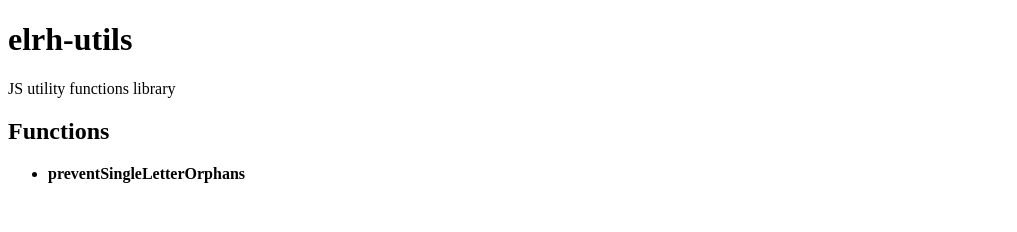
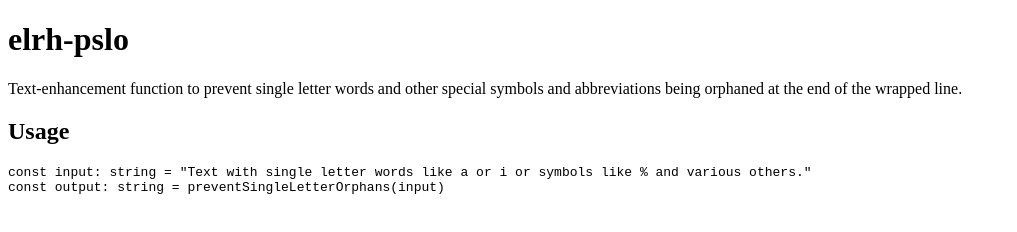
Before and after one commit to AloisSeckar/elrh-pslo, a website built with Vite: page index.html in a window 1280 px wide. Shown: the whole page, without its empty margins (0-1017 px from the left). Built offline with nearby package versions, Linux system fonts and the light colour scheme.

Commit message:
feat: rebrand to elrh-pslo

```diff
--- a/index.html
+++ b/index.html
@@ -4,14 +4,15 @@
     <meta charset="UTF-8" />
     <link rel="icon" type="image/svg+xml" href="/vite.svg" />
     <meta name="viewport" content="width=device-width, initial-scale=1.0" />
-    <title>elrh-utils</title>
+    <title>elrh-pslo</title>
   </head>
   <body>
-    <h1>elrh-utils</h1>
-    <p>JS utility functions library</p>
-    <h2>Functions</h2>
-    <ul>
-      <li><strong>preventSingleLetterOrphans</strong></li>
-    </ul>
+    <h1>elrh-pslo</h1>
+    <p>Text-enhancement function to prevent single letter words and other special symbols and abbreviations being orphaned at the end of the wrapped line.</p>
+    <h2>Usage</h2>
+    <pre>
+const input: string = "Text with single letter words like a or i or symbols like % and various others."
+const output: string = preventSingleLetterOrphans(input)
+    </pre>
   </body>
 </html>
--- a/package.json
+++ b/package.json
@@ -1,10 +1,10 @@
 {
-  "name": "elrh-utils",
-  "version": "0.2.7",
+  "name": "elrh-pslo",
+  "version": "1.0.0",
   "type": "module",
   "scripts": {
     "dev": "vite",
-    "build": "vitest run && tsc && vite build",
+    "build": "npm install && vitest run && tsc && vite build",
     "preview": "vite preview",
     "test": "vitest"
   },
--- a/src/main.ts
+++ b/src/main.ts
@@ -1,3 +1,35 @@
-// TEXT UTILS
+// TESTS: /test/preventSingleLetterOrphans.test.ts
 
-export { preventSingleLetterOrphans } from "./text/textUtils";
+// DESCRIPTION:
+// replace single-letter words from being left alone at the end of the line
+// this is especially important in Czech language, where it is considered a typography error
+// various other symbols and abbreviations are also covered
+// the list will eventually grow over the time
+
+export function preventSingleLetterOrphans (input: string): string {
+  if (input) {
+    // single-letter words (CS language)
+    // dual occurences
+    input = input.replace(/(\s\(?)([AIai])\s([ikosuvz])\s/g, '$1$2\xa0$3\xa0')
+    // single occurences
+    input = input.replace(/(\s\(?)([AIKOSUVZaikosuvz])\s/g, '$1$2\xa0')
+
+    // other special symbols
+    input = input.replace(' - ', ' -\xa0')
+    input = input.replace(' – ', ' –\xa0')
+    input = input.replace(' %', '\xa0%')
+    input = input.replace(' ‰', '\xa0‰')
+    // other special symbols (CS language)
+    input = input.replace(' č. ', ' č.\xa0') // abbreviation for "number"
+    input = input.replace(' Sb.', '\xa0Sb.') // abbreviation for "Collection of Laws" (common in legal texts)
+
+    // currency
+    input = input.replace(' Kč', '\xa0Kč')
+    input = input.replace(' €', '\xa0€')
+    // $ should be right before number - $50
+
+    // splitted numbers
+    input = input.replace(/(\\xa0)?(\d) (\d)/g, '$2\xa0$3')
+  }
+  return input
+}
--- a/src/text/textUtils.ts
+++ /dev/null
@@ -1,34 +0,0 @@
-// VERSION: 1.5.1
-// LAST UPDATE: 2024-01-14
-// DESCRIPTION:
-// replace single-letter words from being left alone at the end of the line
-// this is especially important in Czech language, where it is considered a typography error
-// TESTS: /test/text/preventSingleLetterOrphans.test.ts
-
-export function preventSingleLetterOrphans (input: string): string {
-  if (input) {
-    // single-letter words (CS language)
-    // dual occurences
-    input = input.replace(/(\s\(?)([AIai])\s([ikosuvz])\s/g, '$1$2\xa0$3\xa0')
-    // single occurences
-    input = input.replace(/(\s\(?)([AIKOSUVZaikosuvz])\s/g, '$1$2\xa0')
-
-    // other special symbols
-    input = input.replace(' - ', ' -\xa0')
-    input = input.replace(' – ', ' –\xa0')
-    input = input.replace(' %', '\xa0%')
-    input = input.replace(' ‰', '\xa0‰')
-    // other special symbols (CS language)
-    input = input.replace(' č. ', ' č.\xa0') // abbreviation for "number"
-    input = input.replace(' Sb.', '\xa0Sb.') // abbreviation for "Collection of Laws" (common in legal texts)
-
-    // currency
-    input = input.replace(' Kč', '\xa0Kč')
-    input = input.replace(' €', '\xa0€')
-    // $ should be right before number - $50
-
-    // splitted numbers
-    input = input.replace(/(\\xa0)?(\d) (\d)/g, '$2\xa0$3')
-  }
-  return input
-}
```
Also changed, not shown: test/preventSingleLetterOrphans.test.ts (renamed from test/text/preventSingleLetterOrphans.test.ts, +1 -5 lines), README.md, 1 other file.
